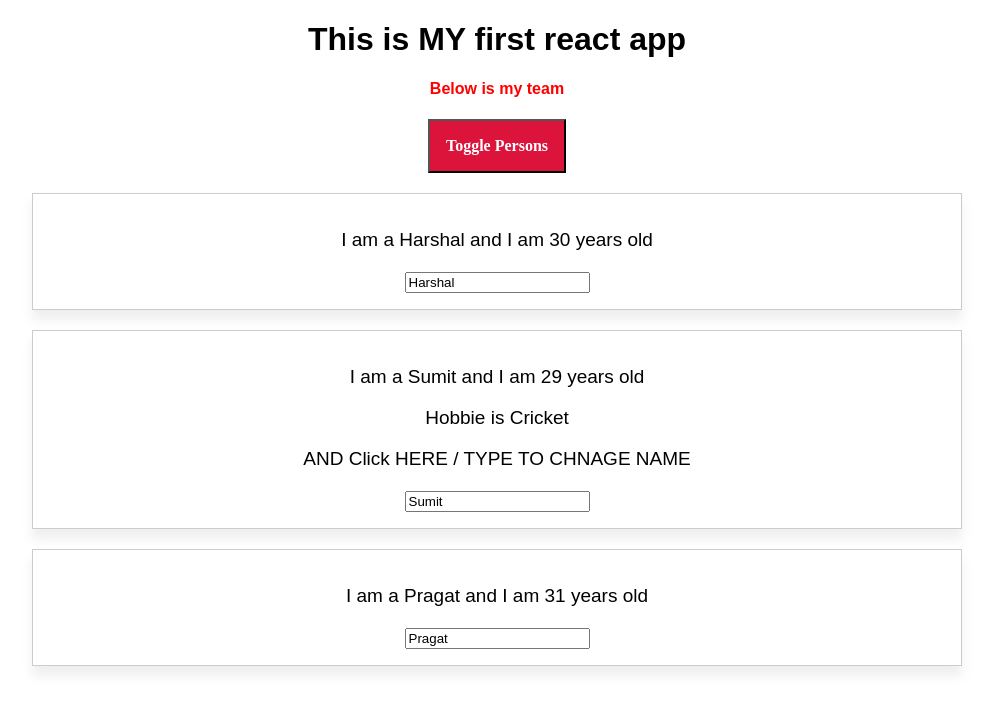
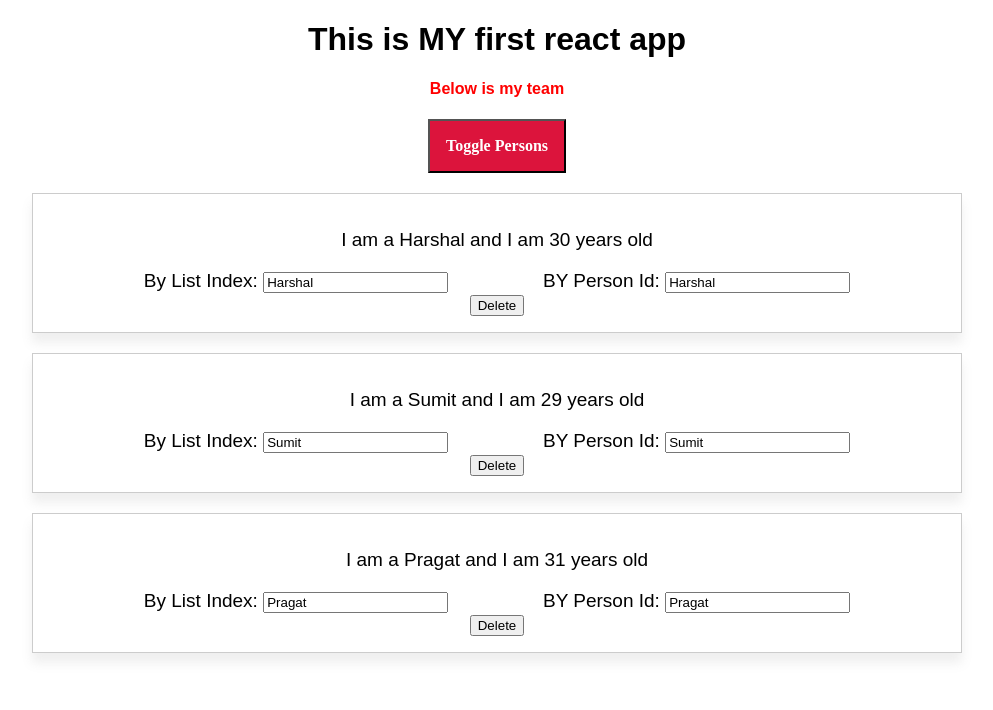
Before and after one commit to harsh-Deshmukh/ReactAppAssignment, a React (Create React App) app: page / in a window 1280 px wide. Both pictures are taken after a click on the button "Toggle Persons". Shown: the top 710 px of the page, without its empty margins (143-1136 px from the left). Built offline with nearby package versions, Linux system fonts and the light colour scheme.

Commit message:
refactor

```diff
--- a/src/App.js
+++ b/src/App.js
@@ -2,15 +2,16 @@ import React, { Component } from "react";
 import logo from "./logo.svg";
 import "./App.css";
 import Person from "./Person/Person";
+import person from "./Person/Person";
 
 class App extends Component {
   // this state  variable only available in componant which are extending the class  Componat and that state varibake only accesible only in same componant
   //where it is created so Best thing about it is ,when the values of state changes it totally render that componanat. so user can see updatred values.
   state = {
     persons: [
-      { name: "Harshal", age: 30 },
-      { name: "Sumit", age: 29 },
-      { name: "Pragat", age: 31 },
+      { id: "sdsd", name: "Harshal", age: 30 },
+      { id: "wert", name: "Sumit", age: 29 },
+      { id: "qwerty", name: "Pragat", age: 31 },
     ],
     otherPerson: "other person",
     showPerson: false,
@@ -28,17 +29,49 @@ class App extends Component {
     });
   };
 
-  onChangeNameHandler = (event) => {
+  deletePersonHandler = (personIndex) => {
+
+    //this will copy the referece i.e pointer .This is wrong way when
+    //var persons=this.state.persons
+
+    //always copy element like below boc zsplice directly modified array
+    //so if we just refer state directly then actual pointe which has reference to state will be modified here so
+    //always copy like below
+
+
+    //this method used for slection and copy to var,also eccpet argument from where and to select
+    // var persons = this.state.persons.slice();
+
+    var persons = [...this.state.persons];
+    persons.splice(personIndex, 1);
+    this.setState({ persons: persons });
+  }
+  changeNameByIndexHandler = (event, index) => {
+    var person = { ... this.state.persons[index] };
+
+    person.name = event.target.value;
+
+    var persons = [...this.state.persons];
+    persons[index] = person;
+
     // this.state.persons[0].name = 'Harshal Deshmukh';  //these will not work becoz react will not recognized that
     //Here we are chnageing the 2nd obje name prop on chnage event and evnet.target ppinting to input box and event is the name of event which gets occured
-    this.setState({
-      persons: [
-        { name: "Harshal", age: 31 },
-        { name: event.target.value, age: 29 },
-        { name: "Pragat", age: 30 },
-      ],
-    });
+    this.setState({ persons: persons });
   };
+  changeNameByIdHandler = (event, id) => {
+    var personIndex = this.state.persons.findIndex(p => {
+      return p.id === id;
+    })
+
+    var person = { ...this.state.persons[personIndex] };
+    person.name = event.target.value;
+
+    var persons = [...this.state.persons];
+
+    persons[personIndex] = person;
+
+    this.setState({ persons: persons });
+  }
 
   togglePersons = () => {
     var doesShow = this.state.showPerson;
@@ -57,33 +90,28 @@ class App extends Component {
 
     let persons = null;
     if (this.state.showPerson) {
-      persons = (<div>
-        <Person
-          name={this.state.persons[0].name}
-          age={this.state.persons[0].age}
-        />
+      persons =
+        (
+          <div>
+            {  this.state.persons.map((person, index) => {
+              // we need to specify key to below jsx and 'key ' is an attribute provided by jsx because React
+              //uses virtual dom it does not know the tag below has differnet value/state and it also dont understand
+              //what need to be adjusted in case element change / remove so it need to be unique for React prespective
+              // So give the unique id .In Real world that will be the id of person/any asset in list
+              return <Person
+                key={person.id}
+                name={person.name}
+                age={person.age}
+                click={() => this.deletePersonHandler(index)}
+                changByIndex={(event) => this.changeNameByIndexHandler(event, index)}
+                changeById={(event) => this.changeNameByIdHandler(event, person.id)} >
 
-        {/* we can put plaon text or any other componant within componnat as child
-         look below for sumit childeren is "HObbies is...." so we can display it like
-         refer Person
-         */}
+              </Person>
+            })}
 
-        <Person
-          name={this.state.persons[1].name}
-          age={this.state.persons[1].age}
-          click={this.switchNameHandler.bind(this, "Akhiliz")}
-          changed={this.onChangeNameHandler}>
+          </div>
+        )
 
-          Hobbie is Cricket
-              <p>AND Click HERE / TYPE TO CHNAGE NAME</p>
-        </Person>
-
-        <Person
-          name={this.state.persons[2].name}
-          age={this.state.persons[2].age}
-        />
-      </div>
-      )
     }
     return (
       <div className="App">
--- a/src/Person/Person.css
+++ b/src/Person/Person.css
@@ -1,4 +1,4 @@
-.Person{
+.Person {
   width: 70%;
   border: 1px solid #ccc;
   padding: 16px;
@@ -6,5 +6,9 @@
   margin: auto;
   margin-top: 20px;
   font-size: 19px;
-
 }
+.input_area {
+    display: flex;
+    justify-content: space-evenly;
+    align-items: center;
+}
--- a/src/Person/Person.js
+++ b/src/Person/Person.js
@@ -7,7 +7,7 @@ Then it will be like {this.props.name}*/
 const person = (props) => {
   return (
     <div className="Person">
-      <p onClick={props.click}>
+      <p>
         I am a {props.name} and I am {props.age} years old </p>
       {/* you can put in same 'p' see above or you can
           do like below */}
@@ -23,8 +23,18 @@ const person = (props) => {
       else use defaultValue as attribute but you well nt get updated last value when you click on button in this app .
 
       */}
+      <div className="input_area">
+        <div>
+      <label htmlFor="{ props.id}" value="BY Ib=ndex">By List Index: </label>
+      <input id={ props.id} type="text" onChange={props.changByIndex} value={props.name} ></input>
+     </div>
+        <div>
+      <label htmlFor="{props.id}" value="BY Ib=ndex">BY Person Id: </label>
+          <input id={props.id} type="text" onChange={props.changeById} value={props.name}></input>
+        </div>
+      </div>
+      <button onClick={props.click}>Delete</button>
 
-      <input type="text" onChange={props.changed} value={props.name} ></input>
     </div>
   );
 };
```
Lines whose indentation alone changed are shown as unchanged.
